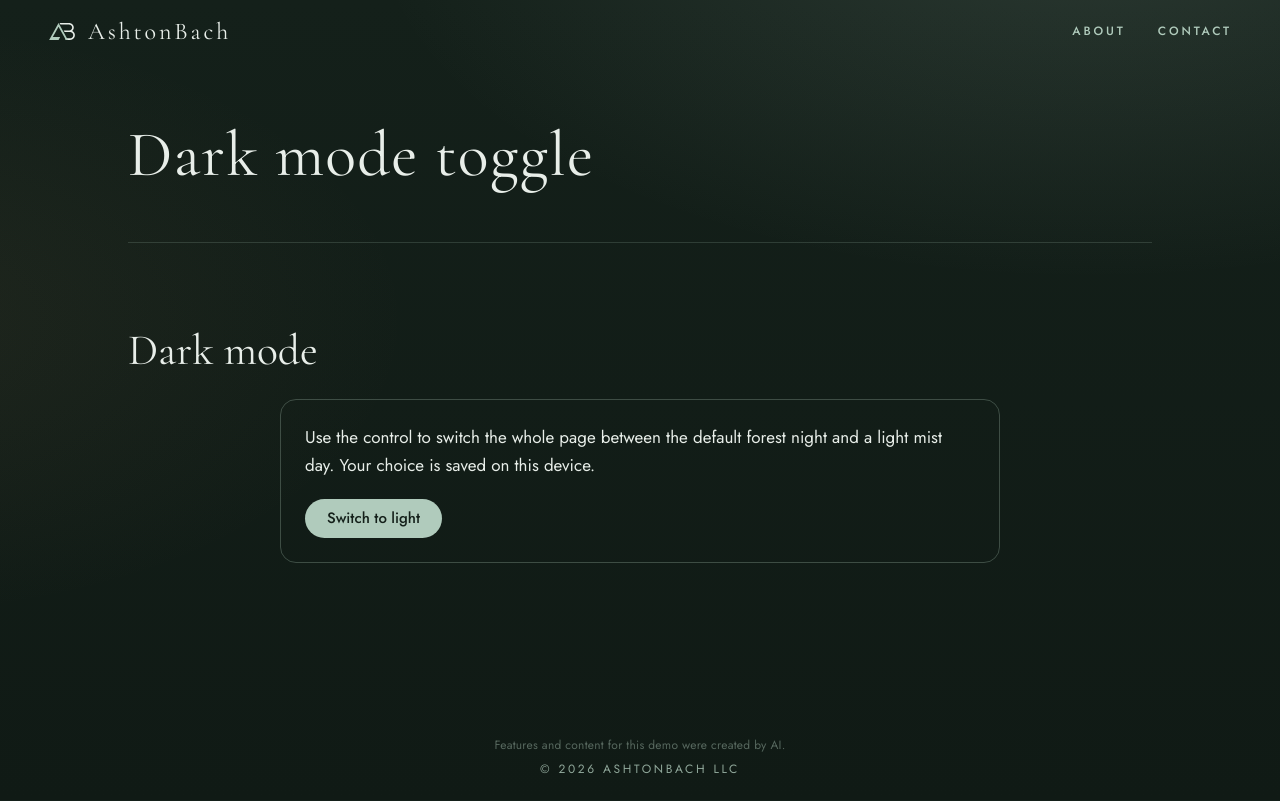
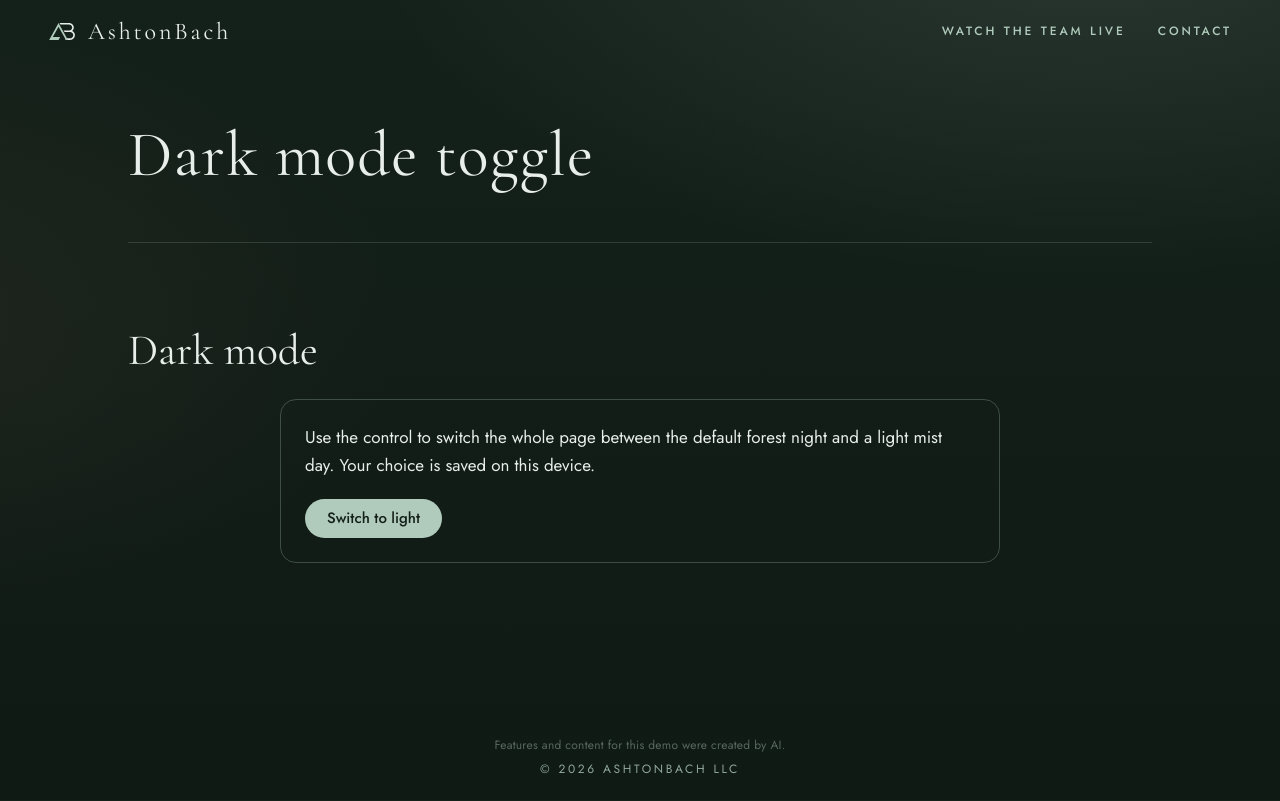
Before and after one commit to ashtonbach/agent-showcase, a Next.js app: page / in a window 1280 px wide. Built offline with nearby package versions, Linux system fonts and the light colour scheme.

Commit message:
Replace About nav link with Watch the team live (Author: Ash)

```diff
--- a/app/layout.tsx
+++ b/app/layout.tsx
@@ -50,7 +50,7 @@ export default function RootLayout({
             <nav aria-label="Main">
               <ul className="nav-list label">
                 <li>
-                  <a href="https://ashtonbach.com/about" data-i18n="nav.about">{t("nav.about", "About")}</a>
+                  <a href="https://agents-live.davidashtonwells.workers.dev/" data-i18n="nav.live">{t("nav.live", "Watch the team live")}</a>
                 </li>
                 <li>
                   <a href="mailto:info@ashtonbach.com" data-i18n="nav.contact">{t("nav.contact", "Contact")}</a>
--- a/messages/en-US.json
+++ b/messages/en-US.json
@@ -1,6 +1,6 @@
 {
   "skip": "Skip to content",
-  "nav.about": "About",
+  "nav.live": "Watch the team live",
   "nav.contact": "Contact",
   "footer.disclaimer": "Features and content for this demo were created by AI.",
   "demo.showcase": "Showcase",
--- a/messages/es-ES.json
+++ b/messages/es-ES.json
@@ -1,6 +1,6 @@
 {
   "skip": "Saltar al contenido",
-  "nav.about": "Acerca de",
+  "nav.live": "Ver al equipo en vivo",
   "nav.contact": "Contacto",
   "footer.disclaimer": "Las funciones y el contenido de esta demostración los ha creado la inteligencia artificial.",
   "demo.showcase": "Escaparate",
--- a/scripts/v2/specs/spanish-translation.js
+++ b/scripts/v2/specs/spanish-translation.js
@@ -45,7 +45,7 @@ module.exports = {
     const np = sec.filter((i) => i.tag === "p" && /\.p\d$/.test(i.key)).length;
     ok(np >= 1 && np <= 2, `section has one or two paragraphs with data-i18n (got ${np})`);
     ok(sec.filter((i) => i.cta).length === 1, "section has one [data-cta] with data-i18n");
-    for (const k of ["skip", "nav.about", "nav.contact", "footer.disclaimer", "demo.spanish-translation"])
+    for (const k of ["skip", "nav.live", "nav.contact", "footer.disclaimer", "demo.spanish-translation"])
       ok(st.items.some((i) => i.key === k), `page renders "${k}" with data-i18n`);
     for (const it of st.items) ok(en && it.text === en[it.key], `English on load: ${label(it)} matches en-US.json`);
     segs(ok, st, "en-US", "English on load");
```
